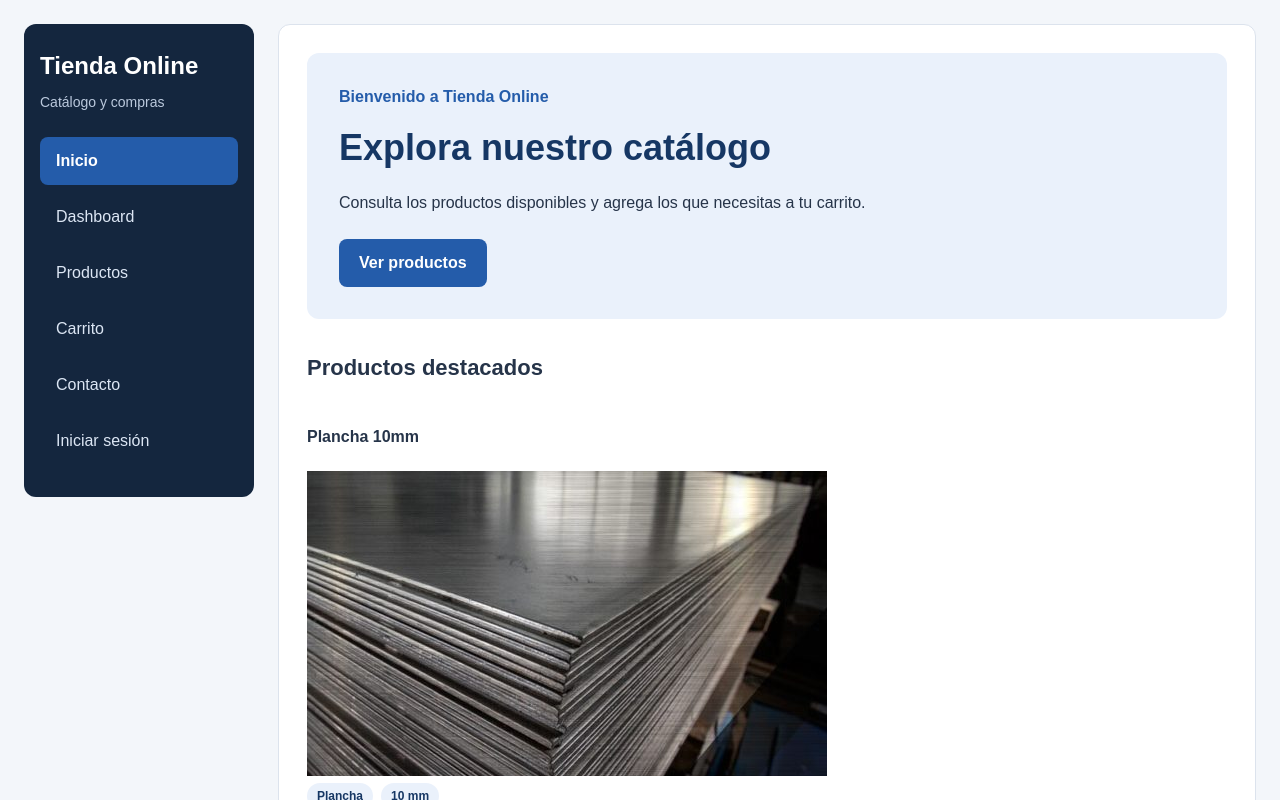
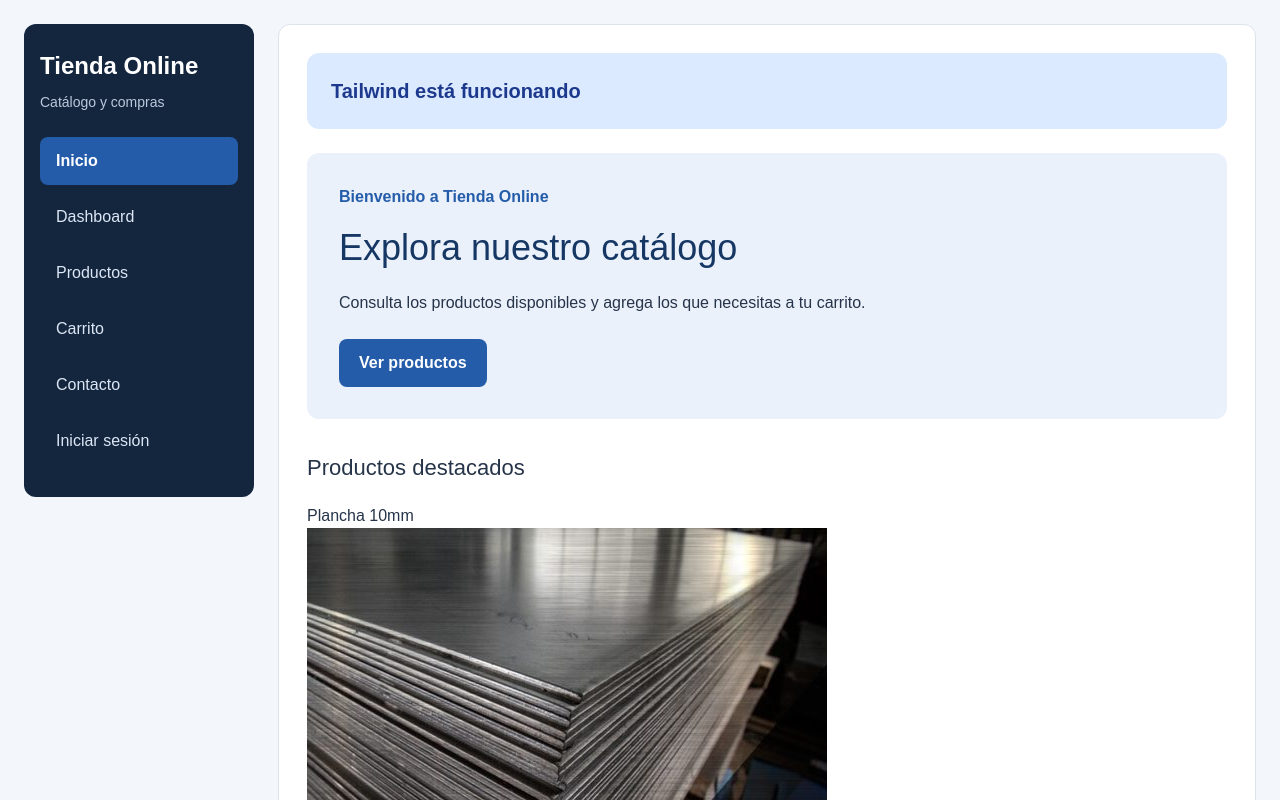
Before and after one commit to RAndres2208/ProyectoFullstack2, a React (Vite) app: page / in a window 1280 px wide. Shown: the top 800 px of the page. Built offline with nearby package versions, Linux system fonts and the light colour scheme.

Commit message:
Integrar Tailwind CSS con Vite

```diff
--- a/package.json
+++ b/package.json
@@ -10,8 +10,10 @@
     "preview": "vite preview"
   },
   "dependencies": {
+    "@tailwindcss/vite": "^4.3.3",
     "react": "^19.2.8",
     "react-dom": "^19.2.8",
+    "tailwindcss": "^4.3.3",
     "wouter": "^3.13.0"
   },
   "devDependencies": {
--- a/src/index.css
+++ b/src/index.css
@@ -1,3 +1,5 @@
+@import "tailwindcss";
+
 * {
   box-sizing: border-box;
 }
--- a/src/pages/home/Home.tsx
+++ b/src/pages/home/Home.tsx
@@ -6,6 +6,11 @@ import styles from "./Home.module.css";
 export function Home() {
   return (
     <>
+      <div className="mb-6 rounded-xl bg-blue-100 p-6">
+        <span className="text-xl font-bold text-blue-900">
+          Tailwind está funcionando
+        </span>
+      </div>
       <header className={styles.hero}>
         <p className={styles.subtitle}>Bienvenido a Tienda Online</p>
 
--- a/vite.config.ts
+++ b/vite.config.ts
@@ -1,7 +1,7 @@
-import react from '@vitejs/plugin-react'
-import { defineConfig } from 'vite'
+import { defineConfig } from "vite";
+import react from "@vitejs/plugin-react";
+import tailwindcss from "@tailwindcss/vite";
 
-// https://vite.dev/config/
 export default defineConfig({
-  plugins: [react()],
-})
+  plugins: [react(), tailwindcss()],
+});
```
Also changed, not shown: 1 other file (tests, documents, lock files or other folders).
